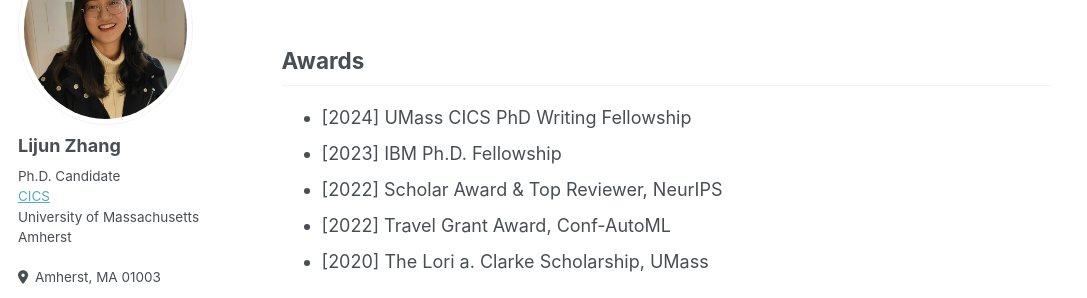
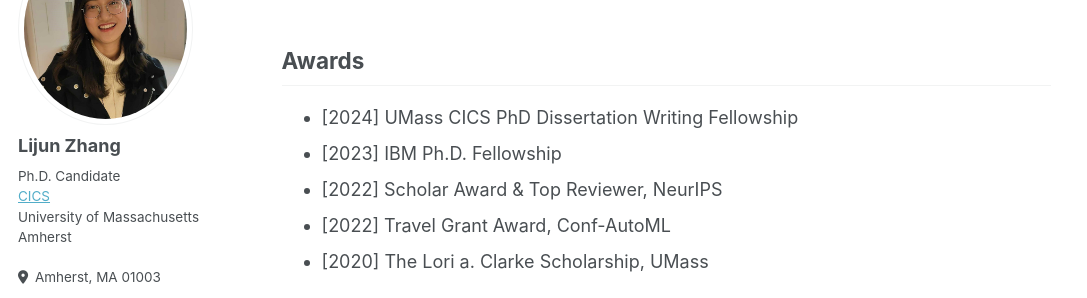
Before and after one commit to zhanglijun95/zhanglijun95.github.io, a Jekyll site: the page built from _pages/about.md, in a window 1280 px wide and 900 px high, scrolled down 918 px. Shown: the part 153-451 px from the top of the window, without its empty margins (0-1087 px from the left). Built offline with Jekyll 4.4.1, drawn with Linux system fonts in a browser that asks for light colours; some web fonts are replaced.

Commit message:
Update about.md

```diff
--- a/_pages/about.md
+++ b/_pages/about.md
@@ -27,7 +27,7 @@ My research interests are Automated Machine Learning and Computer Vision and mai
 - **[May 2021]**: Our paper "[Reuse-Centric Kmeans Configuration](https://www.sciencedirect.com/science/article/abs/pii/S0306437921000430)" has been accepted to Information Systems.
 
 ## Awards
-- \[2024\] UMass CICS PhD Writing Fellowship
+- \[2024\] UMass CICS PhD Dissertation Writing Fellowship
 - \[2023\] IBM Ph.D. Fellowship
 - \[2022\] Scholar Award & Top Reviewer, NeurIPS
 - \[2022\] Travel Grant Award, Conf-AutoML
```
